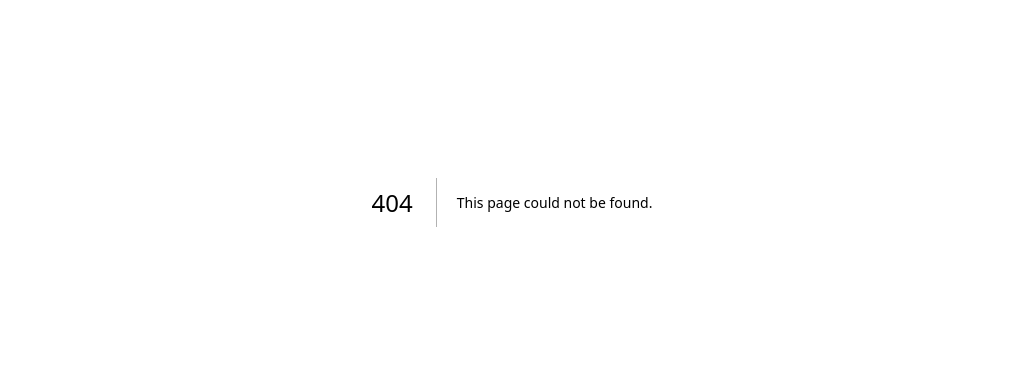
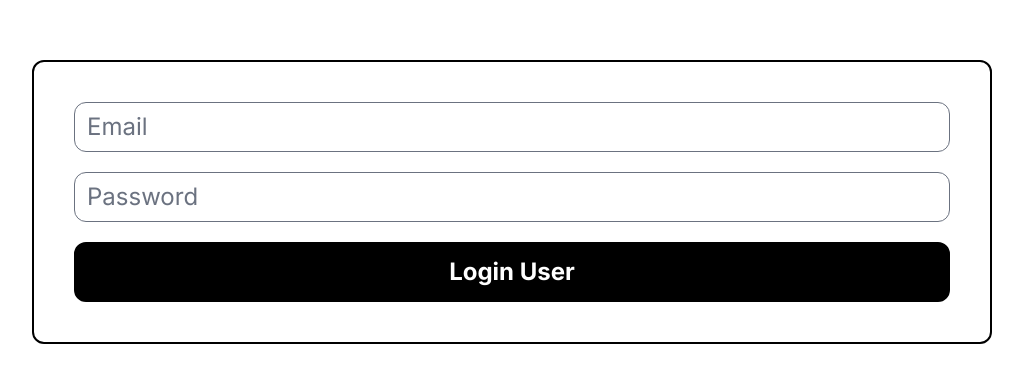
Before and after one commit to JATIN0926/invograde, a Next.js app: page /login-test in a window 1280 px wide. Before the commit this address had no page. Shown: the part 198-580 px from the top of the page, without its empty margins (128-1151 px from the left). Built offline with nearby package versions, Linux system fonts and the light colour scheme.

Commit message:
login test with profile picture complete

```diff
--- /dev/null
+++ b/src/app/api/users/login/route.js
@@ -0,0 +1,51 @@
+import { connect } from "@/dbConfig/dbConfig";
+import User from "@/models/userModel";
+import { NextResponse } from "next/server";
+import bcryptjs from "bcryptjs";
+import jwt from "jsonwebtoken";
+
+connect();
+
+export async function POST(req) {
+    try {
+        const { email, password } = await req.json();
+        console.log("\n\n\n", email, password);
+
+        // to check if the user dosen't exists
+        const user = await User.findOne({email});
+        if (!user)
+            return NextResponse.json({error: "User does not exist!"}, {status: 404});
+        console.log(user);
+
+        // check password
+        const validPassword = await bcryptjs.compare(password, user.password_hash);
+        console.log("here");
+
+        if (!validPassword)
+            return NextResponse.json({message: "invalid password!"}, {status: 400});
+        console.log(validPassword);
+
+
+        // create token data
+        const tokenData = {
+            id: user._id,
+            username: user.username,
+            email: user.email
+        };
+
+        // create token
+        const token = jwt.sign(tokenData, process.env.TOKEN_SECRET, {expiresIn: "1d"});
+
+        const response = NextResponse.json({
+            message: "Login Successful",
+            success: true,
+            data: user
+        });
+
+        response.cookies.set("token", token, {httpOnly: true});
+
+        return response;
+    } catch (error) {
+        return NextResponse.json(`An error occurred while signing up: ${error}`, { status: 500 });
+    }
+}
--- a/src/app/api/users/signup/route.js
+++ b/src/app/api/users/signup/route.js
@@ -7,7 +7,7 @@ connect();
 
 export async function POST(req) {
     try {
-        const { name, username, email, password, bio, profile_title } = await req.json();
+        const { name, username, email, password, bio, profile_title, profilePicture } = await req.json();
 
         // to check if the user already exists
         const user = await User.findOne({email});
@@ -25,7 +25,8 @@ export async function POST(req) {
             email,
             password_hash: hashedPassword,
             bio,
-            profile_title
+            profile_title,
+            profilePicture
         });
         const savedUser = await newUser.save();
 
--- /dev/null
+++ b/src/app/login-test/page.jsx
@@ -0,0 +1,58 @@
+"use client";
+
+import { useState } from "react";
+import axios from "axios";
+
+import { CardMedia } from "@mui/material";
+
+const LoginTest = () => {
+    const [loginData, setLoginData] = useState({
+        email: "",
+        password: ""
+    });
+    const [user, setUser] = useState({profilePicture: ""});
+
+    const handleLogin = async (e) => {
+        e.preventDefault();
+        console.log(loginData);
+        try {
+          const response = await axios.post("/api/users/login", loginData);
+          setUser(response.data.data);
+          console.log(response.data.data);
+        } catch (error) {
+          console.error(error);
+        }
+    }
+    console.log(user.profilePicture)
+    return (
+        <div className="w-full h-screen flex flex-col items-center justify-center">
+            <form className="w-3/4 flex flex-col gap-5 border-2 border-black rounded-xl p-10">
+                <input
+                    type="email"
+                    placeholder="Email"
+                    className="text-2xl border rounded-xl px-3 py-2"
+                    value={loginData.email}
+                    onChange={(e) => setLoginData({ ...loginData, email: e.target.value })}
+                />
+                <input
+                    type="password"
+                    placeholder="Password"
+                    className="text-2xl border rounded-xl px-3 py-2"
+                    value={loginData.password}
+                    onChange={(e) =>
+                        setLoginData({ ...loginData, password: e.target.value })
+                    }
+                />
+                <button className="text-2xl font-bold border-2 border-black text-white hover:text-black bg-black hover:bg-white rounded-xl p-3" onClick={handleLogin}>
+                    Login User
+                </button>
+            </form>
+
+            <div className="">
+                    <img src={user.profilePicture} alt="" />
+            </div>
+        </div>
+    )
+}
+
+export default LoginTest;
--- a/src/app/register-test/page.jsx
+++ b/src/app/register-test/page.jsx
@@ -2,6 +2,8 @@
 
 import { useState } from "react";
 import axios from "axios";
+
+import FileBase from "react-file-base64";
 
 const RegisterTest = () => {
 
@@ -10,12 +12,13 @@ const RegisterTest = () => {
         username: "",
         email: "",
         password: "",
-        // profilePicture: "",
+        profilePicture: "",
         bio: "",
         profile_title: "",
     });
 
     const handleSubmit = async (e) => {
+        console.log(userData);
         e.preventDefault();
         try {
           const response = await axios.post("/api/users/signup", userData);
@@ -63,13 +66,20 @@ const RegisterTest = () => {
         />
         {/* <input
           type="text"
-          placeholder="Profile Picture URL"
+          placeholder="Profile Picture"
           className="text-2xl border rounded-xl px-3 py-2"
           value={userData.profilePicture}
           onChange={(e) =>
             setUserData({ ...userData, profilePicture: e.target.value })
           }
         /> */}
+        <FileBase
+            type="file"
+            multiple={false}
+            onDone={({ base64 }) =>
+              setUserData({ ...userData, profilePicture: base64 })
+            }
+          ></FileBase>
         <input
           type="text"
           placeholder="Bio"
```
Also changed, not shown: package.json (+6 -1 lines), 2 other files (tests, documents, lock files or other folders).
